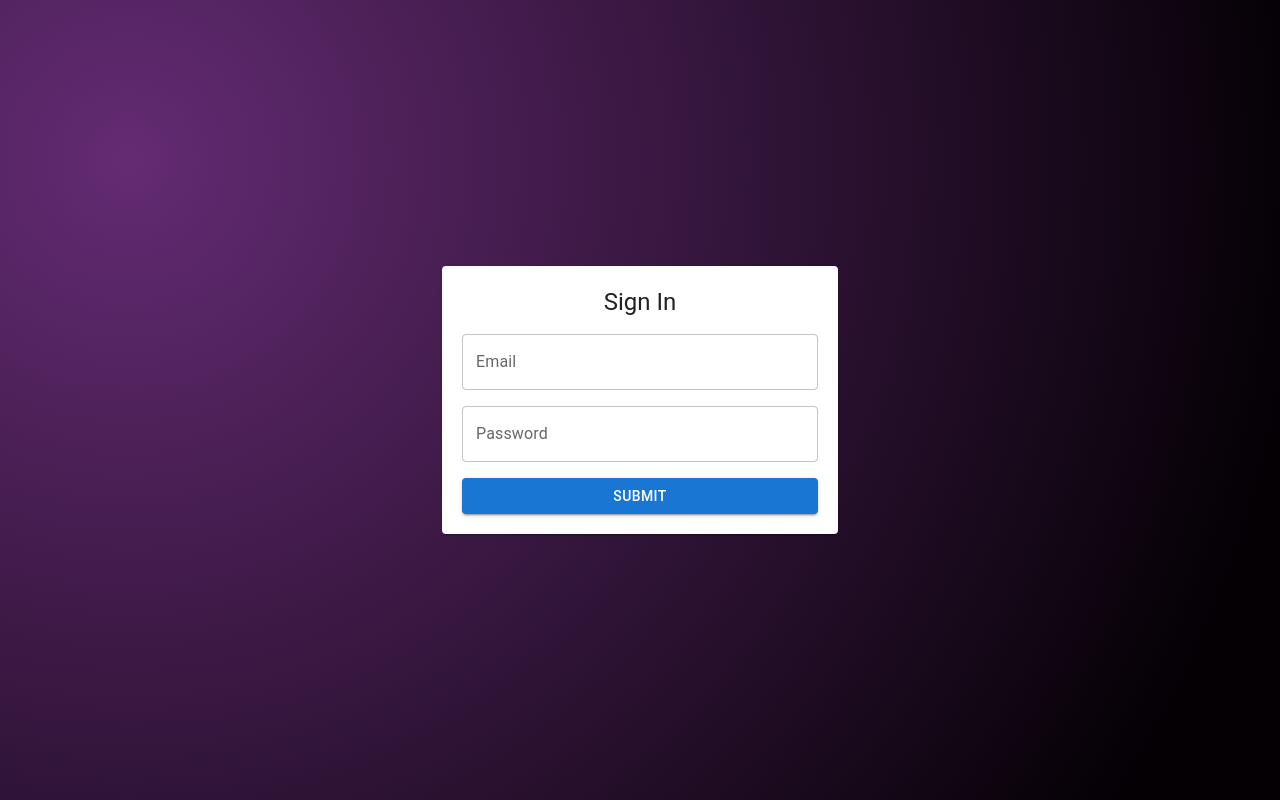
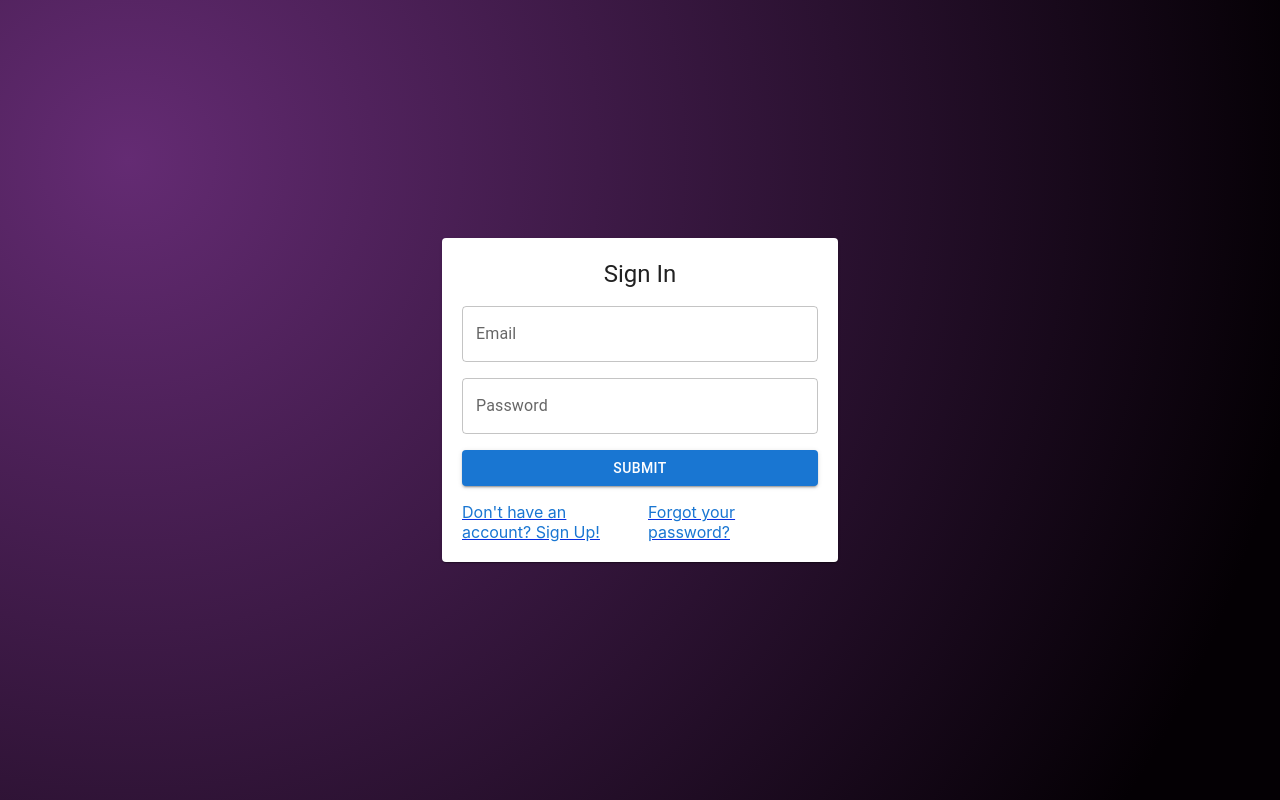
Before and after one commit to VictorFerreiraS/LoginSystemFrontEnd, a React (Create React App) app: page / in a window 1280 px wide. Built offline with nearby package versions, Linux system fonts and the light colour scheme.

Commit message:
Front end and register logic base done!

```diff
--- a/src/App.js
+++ b/src/App.js
@@ -1,6 +1,6 @@
-import { Box } from "@mui/material";
+import {Box} from "@mui/material";
 import "./App.css";
-import { BrowserRouter, Routes, Route } from "react-router-dom";
+import {BrowserRouter, Route, Routes} from "react-router-dom";
 import SignIn from "./signin/SignIn";
 import SignUpController from "./signup/SignUpController";
 
--- a/src/signin/SignIn.js
+++ b/src/signin/SignIn.js
@@ -5,10 +5,11 @@ import Grid from "@mui/material/Grid";
 import Box from "@mui/material/Box";
 import Typography from "@mui/material/Typography";
 import Container from "@mui/material/Container";
-import { Paper } from "@mui/material";
+import {Link, Paper} from "@mui/material";
 
-import { ErrorMessage, Field, Form, Formik } from "formik";
+import {ErrorMessage, Field, Form, Formik} from "formik";
 import * as Yup from "yup";
+import {NavLink} from "react-router-dom";
 
 export default function SignIn() {
   const initialValues = {
@@ -88,6 +89,16 @@ export default function SignIn() {
                       Submit
                     </Button>
                   </Grid>
+                  <Grid item xs={6}>
+                    <NavLink to={"/signup"}>
+                      <Link>Don't have an account? Sign Up!</Link>
+                    </NavLink>
+                  </Grid>
+                  <Grid item xs={6}>
+                    <NavLink to={"/reset-password"}>
+                      <Link>Forgot your password?</Link>
+                    </NavLink>
+                  </Grid>
                 </Grid>
               </Form>
             </Paper>
--- a/src/signup/SignUp.js
+++ b/src/signup/SignUp.js
@@ -5,11 +5,12 @@ import Grid from "@mui/material/Grid";
 import Box from "@mui/material/Box";
 import Typography from "@mui/material/Typography";
 import Container from "@mui/material/Container";
-import { Paper } from "@mui/material";
+import {Link, Paper} from "@mui/material";
 import axios from "axios";
 
-import { ErrorMessage, Field, Form, Formik } from "formik";
+import {ErrorMessage, Field, Form, Formik} from "formik";
 import * as Yup from "yup";
+import {NavLink} from "react-router-dom";
 
 export default function SignUp() {
   const [responseStatus, setResponseStatus] = React.useState();
@@ -90,7 +91,6 @@ export default function SignUp() {
                     </Field>
                     <ErrorMessage name={"firstName"} />
                   </Grid>
-
                   <Grid item xs={6}>
                     <Field name={"lastName"}>
                       {({ field }) => (
@@ -104,7 +104,6 @@ export default function SignUp() {
                     </Field>
                     <ErrorMessage name={"lastName"} />
                   </Grid>
-
                   <Grid item xs={12}>
                     <Field name={"email"}>
                       {({ field }) => (
@@ -141,6 +140,11 @@ export default function SignUp() {
                     >
                       Submit
                     </Button>
+                  </Grid>{" "}
+                  <Grid item xs={12}>
+                    <NavLink to={"/"}>
+                      <Link>Already has an account? Sign In!</Link>
+                    </NavLink>
                   </Grid>
                 </Grid>
               </Form>
```
